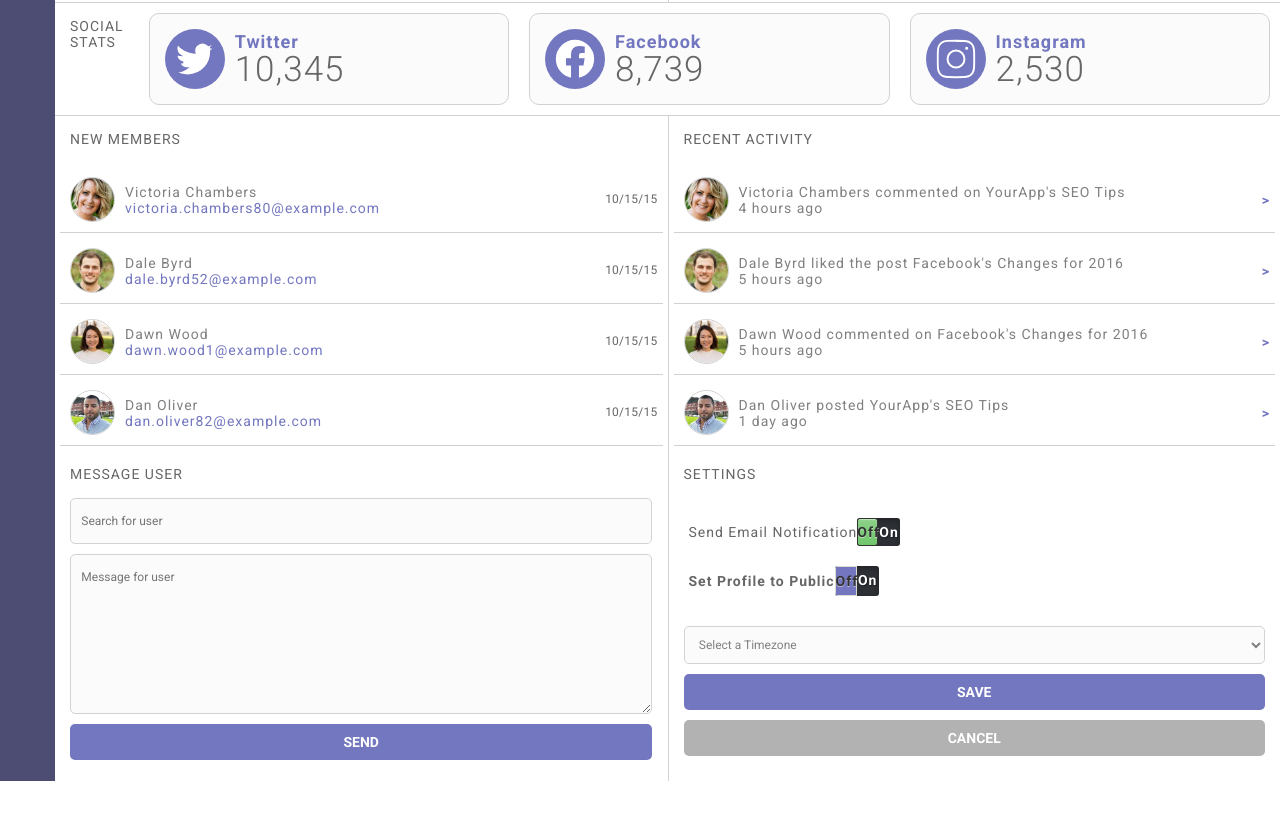
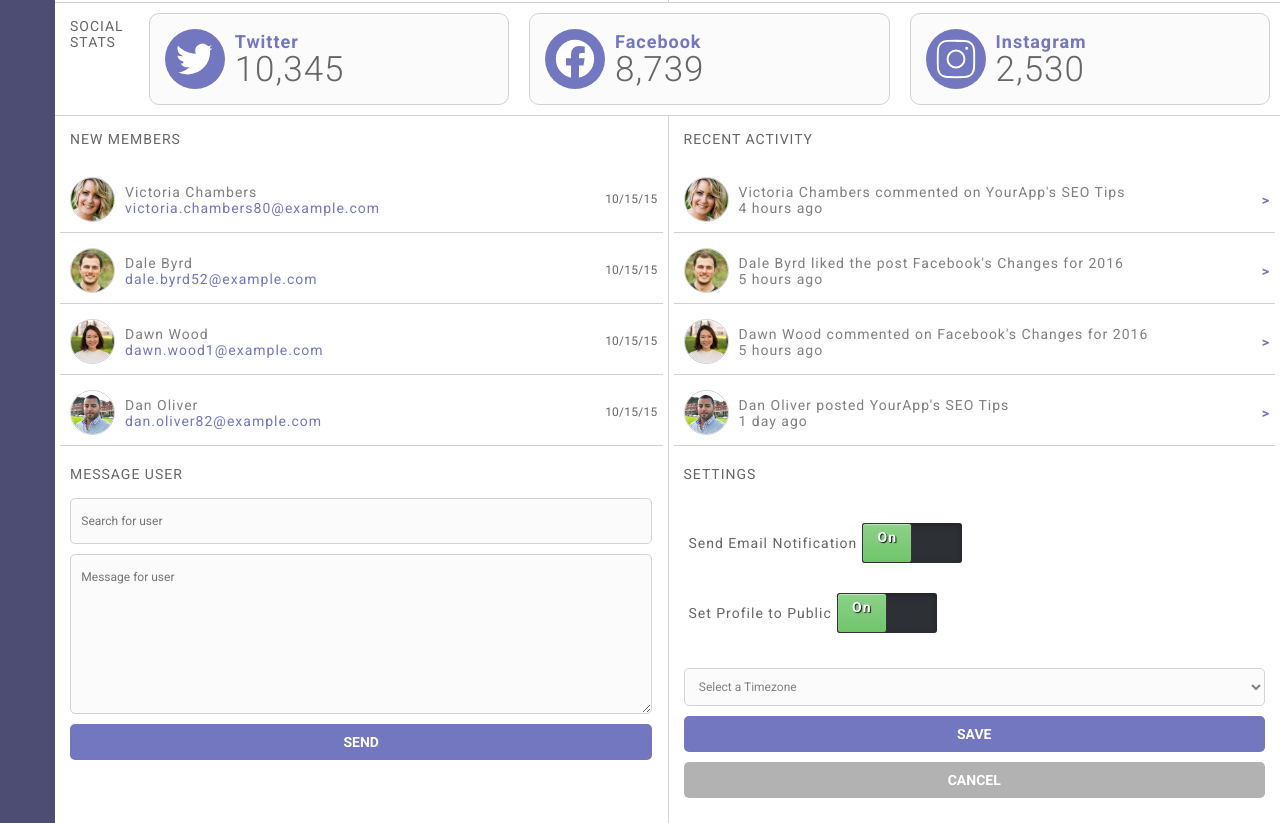
Before and after one commit to alyssalbailey/web-app-dashboard, a plain HTML site: page index.html in a window 1280 px wide. Shown: the part 1114-1937 px from the top of the page. Before the commit the page ends 1895 px from the top, so only its background shows below. Drawn offline with nearby package versions, Linux system fonts and the light colour scheme.

Commit message:
Styles for the slider

```diff
--- a/css/styles.css
+++ b/css/styles.css
@@ -363,6 +363,7 @@ h3 {
   margin-bottom: 25px;
 }
 
+/* Done */
 .toggle-container {
   display: flex;
   flex-direction: column;
@@ -377,12 +378,14 @@ h3 {
 }
 
 .toggle-switch {
+  margin: 5px;
+  width: 100px;
+  height: 40px;
   cursor: pointer;
 }
 
-.off-swtich {
-  background-color: #7477bf;
-  border: 1px solid #dbdcd0;
+.toggle-switch input {
+  display: none;
 }
 
 /* Media Queries: Tablet ----- */
--- a/index.html
+++ b/index.html
@@ -247,47 +247,38 @@
       <section class="settings" id="settings">
         <h3>Settings</h3>
 
-      <!-- <div class="toggle-container">
-        <h4>Send Email Notifications</h4>
-        <label class="toggle-switch">
-          <input type="checkbox">
-          <span class="slider"></span>
-        </label>
-      </div> -->
-
       <div class="toggle-container">
         <label class="switch-light switch-candy" onclick="">
           <input type="checkbox">
+          <strong>Send Email Notification</strong>
+          <span class="toggle-switch">
+            <span></span>
+            <span class="slider">On</span>
+            <a></a>
+          </span>
+        </label>
 
-          <strong>
-            Send Email Notification
-          </strong>
-
+        <label class="switch-light switch-candy" onclick="">
+          <input type="checkbox">
+          <strong>Set Profile to Public</strong>
           <span class="toggle-switch">
-            <span>Off</span>
-            <span>On</span>
+            <span></span>
+            <span class="slider">On</span>
             <a></a>
           </span>
         </label>
 
 
-        <label class="switch-light switch-candy" onclick="">
-          <input type="checkbox">
-          <h4>Set Profile to Public</h4>
-          <span class="toggle-switch">
-            <span class="off-swtich">Off</span>
-            <span class="on-switch">On</span>
-            <a></a>
-          </span>
-        </label>
       </div>
 
       <select class="form-field" id="timezone">
         <option disabled selected>Select a Timezone</option>
         <option>Eastern</option>
+        <option>Central</option>
+        <option>Mountain</option>
+        <option>Pactific</option>
+        </select>
 
-  <!-- more options-->
-        </select>
           <div class="settings-button">
               <button class="button-primary" id="save">Save</button>
               <button class="button-disabled" id="cancel">Cancel</button>
```
